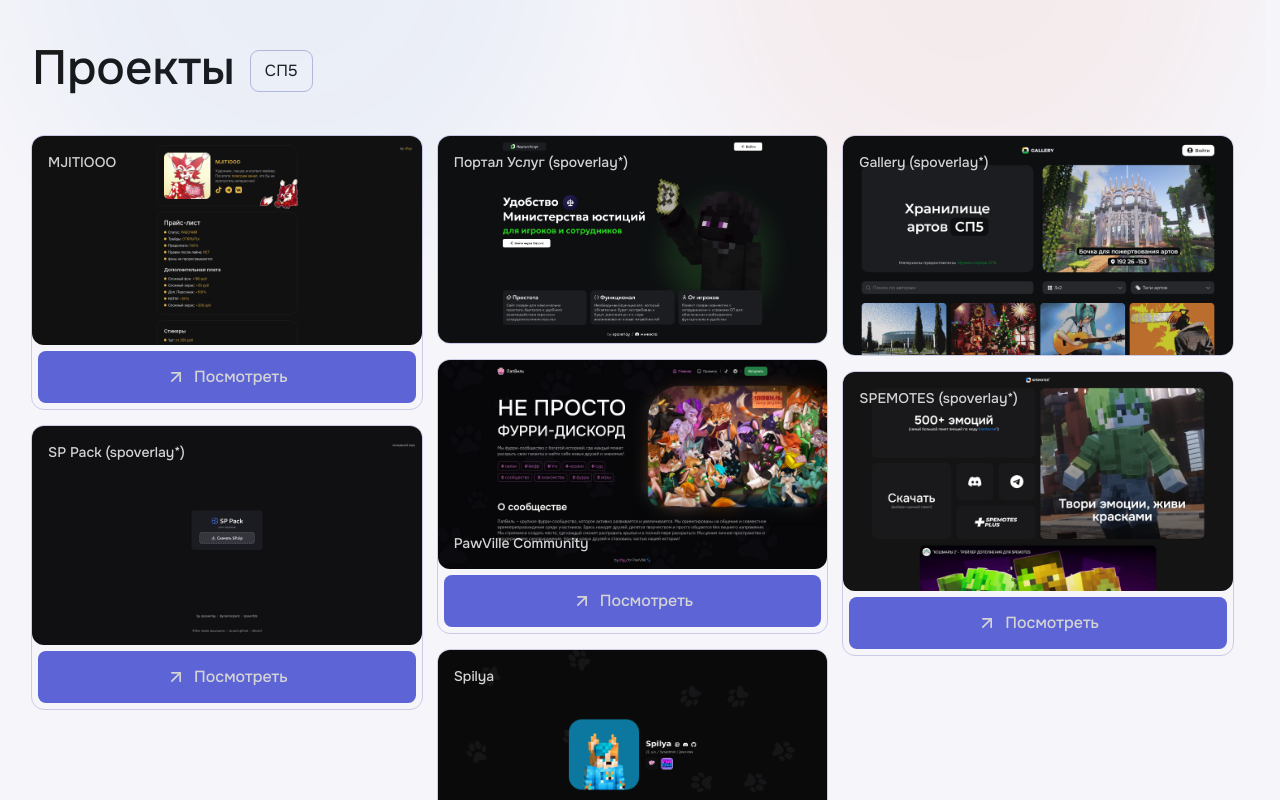
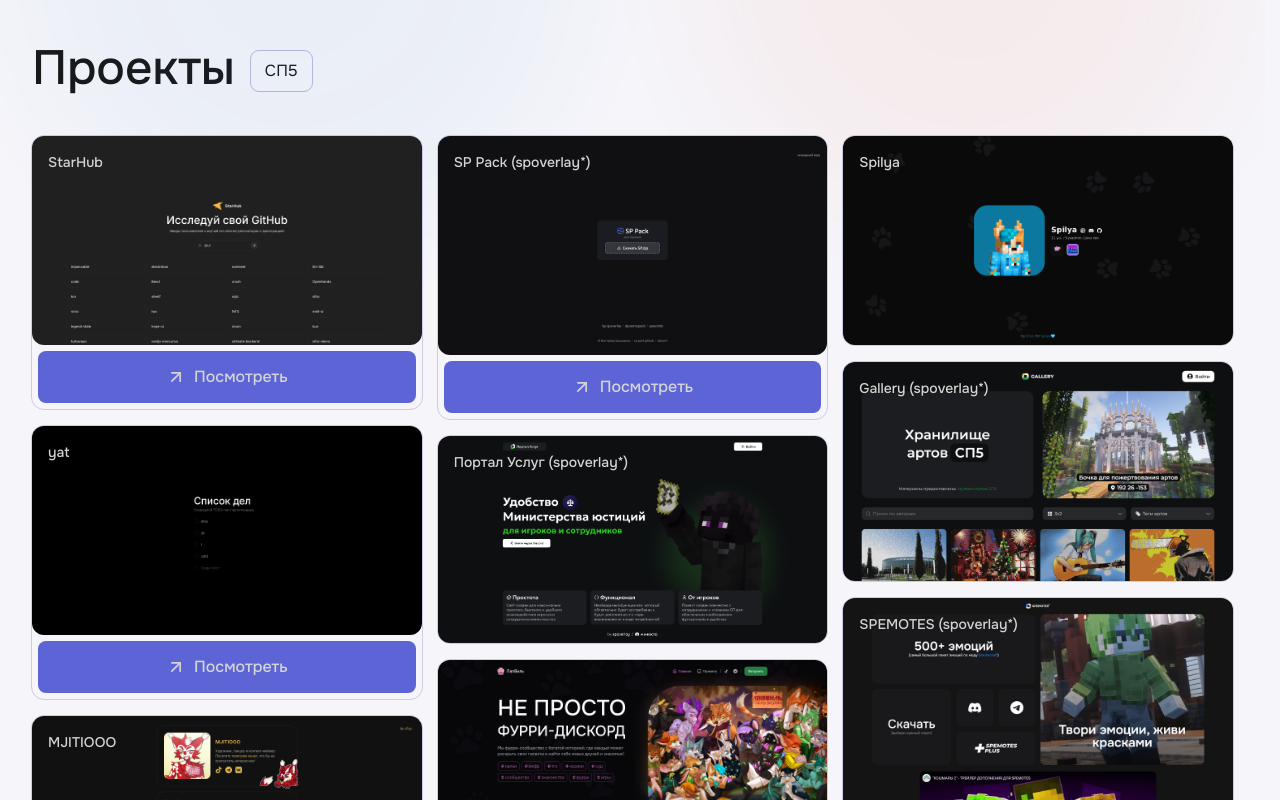
Before and after one commit to j0u1/www, a Next.js app: page / in a window 1280 px wide. Shown: the part 800-1600 px from the top of the page. Built offline with nearby package versions, Linux system fonts and the light colour scheme; no server answers.

Commit message:
chore: add new projects

```diff
--- a/app/data/projects.ts
+++ b/app/data/projects.ts
@@ -1,4 +1,17 @@
 export const projects = [
+  {
+    title: "StarHub",
+    description:
+      "Платформа для просмотра звёзд конкретного пользователя на GitHub",
+    image: "/images/projects/starhub.png",
+    link: "https://starhub.d1yy.ru",
+  },
+  {
+    title: "yat",
+    description: "yet another todo (ещё один todo-лист)",
+    image: "/images/projects/yat.png",
+    link: "https://yat.d1yy.ru",
+  },
   {
     title: "MJITIOOO",
     description: "Личный сайт MJITIOOO",
@@ -13,7 +26,8 @@ export const projects = [
   },
   {
     title: "Портал Услуг (spoverlay*)",
-    description: "Инструмент для МЮ СП5 редактированием и созданием территорий и паспортов",
+    description:
+      "Инструмент для МЮ СП5 редактированием и созданием территорий и паспортов",
     image: "/images/projects/portal.png",
   },
   {
@@ -39,4 +53,4 @@ export const projects = [
     image: "/images/projects/spemotes.png",
     link: "https://spemotes.spoverlay.ru/",
   },
-]
+];
```
Also changed, not shown: public/images/projects/starhub.png (added), public/images/projects/yat.png (added).
